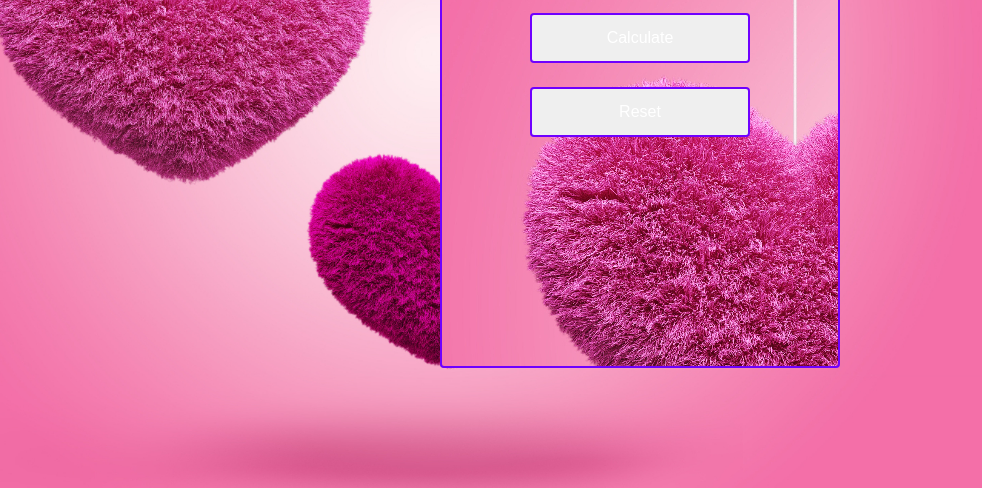
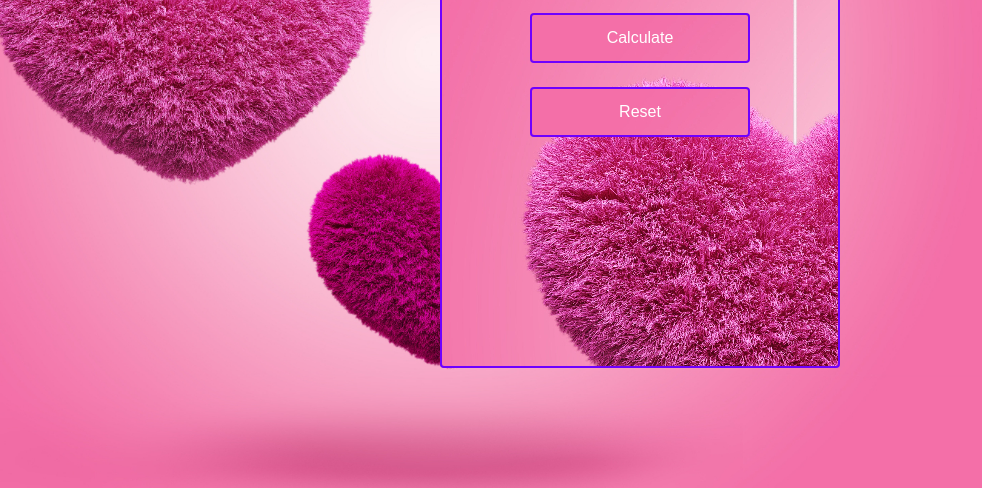
Before and after one commit to satishjohare/CalculateYourLove, a plain HTML site: page index.html in a window 1280 px wide. Shown: the part 312-800 px from the top of the page, without its empty margins (0-982 px from the left). Drawn offline with nearby package versions, Linux system fonts and the light colour scheme; some packages are replaced by stand-ins of ours; a script that the page names is missing.

Commit message:
Update index.html

```diff
--- a/index.html
+++ b/index.html
@@ -16,7 +16,7 @@
         border: none;
         outline: none;
         color: #fff;
-        background-image: url('images/bg1.jpg'); /* Replace with your background image */
+        background-image: url('bg1.jpg'); /* Replace with your background image */
         cursor: pointer;
         position: relative;
         z-index: 0;
```
